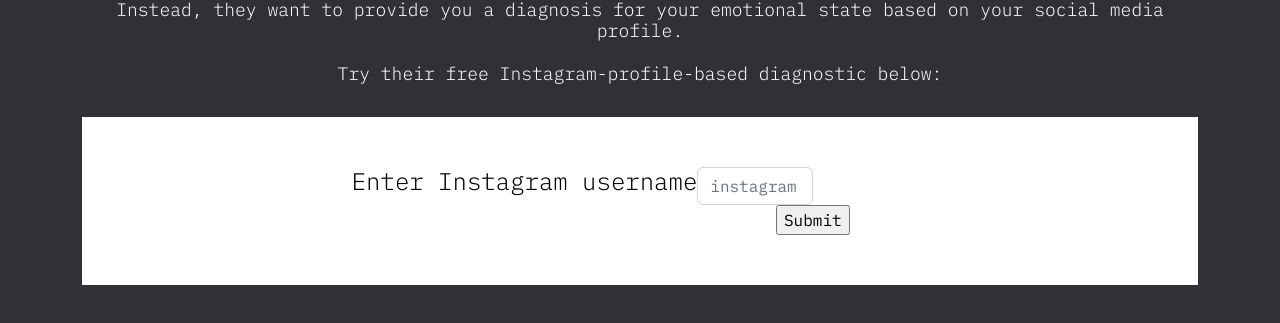
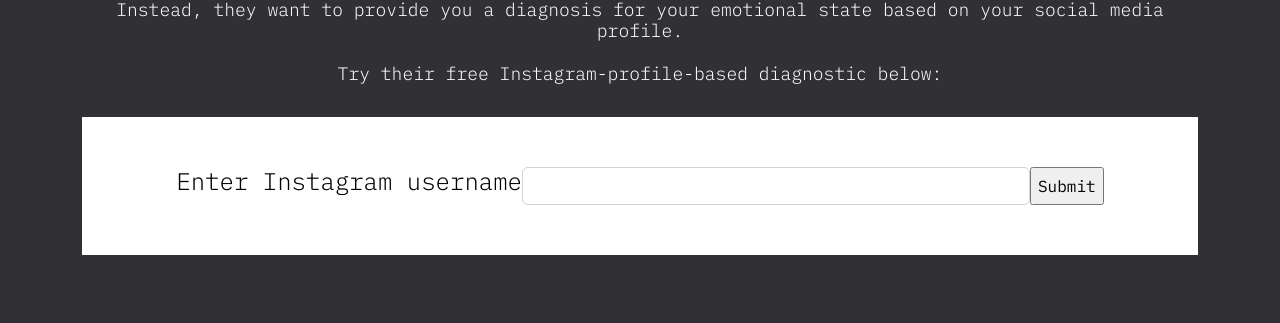
Before and after one commit to zoearen/dig245-final, a website: page index.html in a window 1280 px wide. Shown: the part 257-580 px from the top of the page. Drawn offline with nearby package versions, Linux system fonts and the light colour scheme.

Commit message:
Update index.html

```diff
--- a/index.html
+++ b/index.html
@@ -29,12 +29,10 @@
 					Try their free Instagram-profile-based diagnostic below:
 			</h3><br>
 			<div id="form">
-				<h2> Enter Instagram username <br> </h2>
+				<h2> Enter Instagram username</h2><br>
 					<!--actual functioning elemets-->
-					<form>
-					<input class="form-control" type="text" id="username" placeholder="instagram.com/username/"></input>
-					<input type="submit" id="diagnose-me" onclick="diagnose()"></input>
-					</form>
+				<input class="form-control" type="text" id="username" value=" " placeholder="instagram.com/username/"></input><br>
+				<input type="submit" id="diagnose-me" onclick="diagnose()"></input>
 			</div>
 		</div>
 		<br>
@@ -47,7 +45,7 @@
 			var patient = document.getElementById("username").value;
 
 			function diagnose() {
-			  document.getElementById("diagnosis").innerHTML = "Dr. Duck has concluded that you"+ patient + " are " + emotions[random];
+			  document.getElementById("diagnosis").innerHTML = "Dr. Duck has concluded that you "+ patient + " are feeling " + emotions[random];
 			}
 		</script>
 
```
